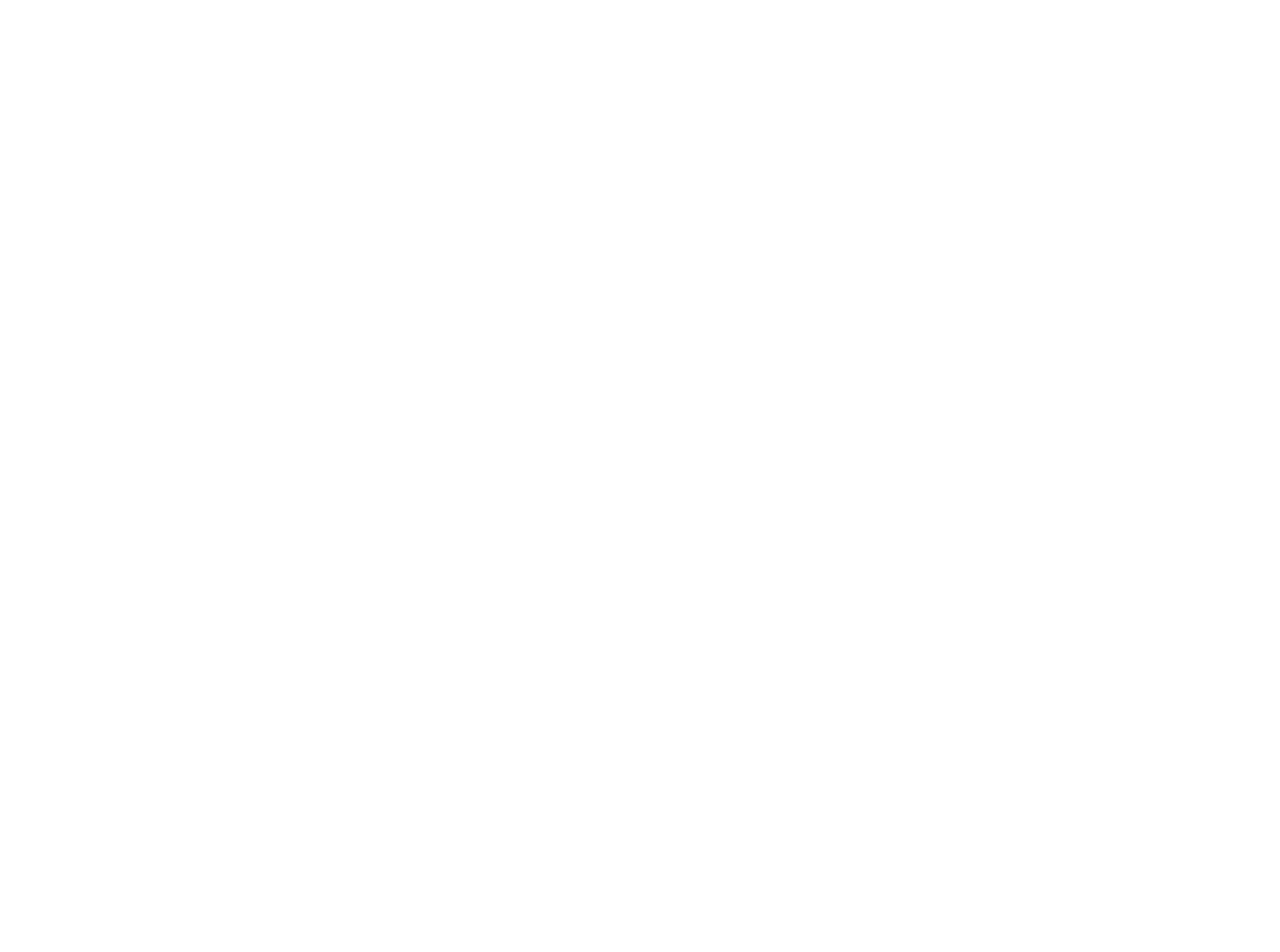
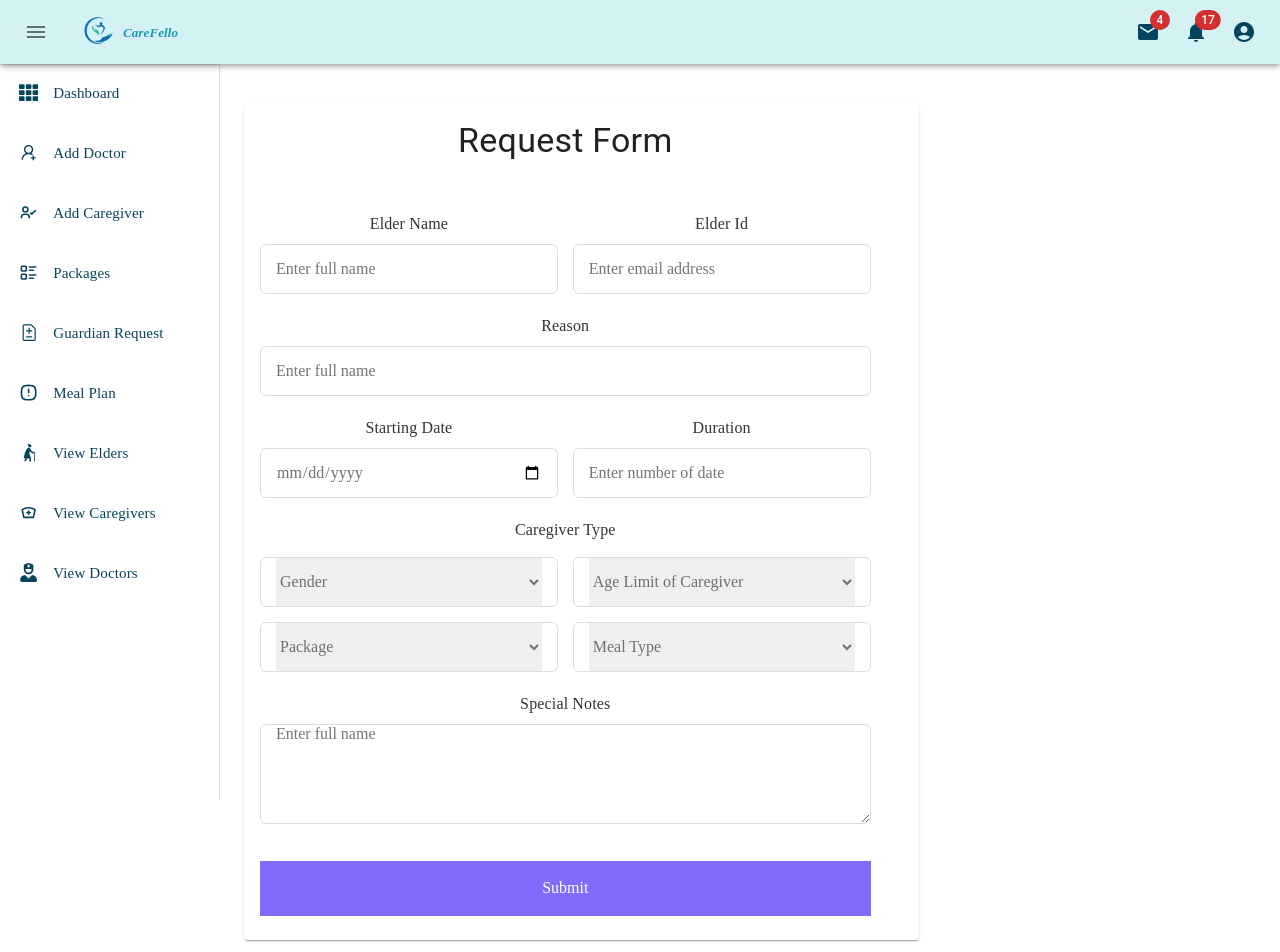
Before and after one commit to CareFello/CareFello, a React (Create React App) app in the folder frontend/: page /SendRequest in a window 1280 px wide. Before the commit this address had no page. Shown: the top 952 px of the page. Before the commit the page ends 800 px from the top, so only its background shows below. Built offline with nearby package versions, Linux system fonts and the light colour scheme.

Commit message:
Create send request page and change styles

```diff
--- a/frontend/src/App.js
+++ b/frontend/src/App.js
@@ -19,6 +19,7 @@
 import MealPlan from './pages/MealPlan';
 import RoomPackage from './pages/RoomPackage';
 import GuardianRequest from './pages/GuardianRequest';
+import SendRequest from './pages/SendRequest';
 
 
 
@@ -44,7 +45,7 @@
           <Route path="/ViewRoomDetails" element={<ViewRoomDetails />} />
           <Route path="/MealPlan" element={<MealPlan />} />
           <Route path="/RoomPackage" element={<RoomPackage />} />
-
+          <Route path="/SendRequest" element={<SendRequest />} />
 
 
           <Route path="/GuardianRequest" element={<GuardianRequest />} />
--- a/frontend/src/components/Sidebar.js
+++ b/frontend/src/components/Sidebar.js
@@ -126,8 +126,8 @@
             icon: <VscRequestChanges />
         },
         {
-            path: "/",
-            name: "Complaints",
+            path: "/MealPlan",
+            name: "Meal Plan",
             icon: <TbAlertSquareRounded />
         },
         {
@@ -136,12 +136,12 @@
             icon: <MdOutlineElderlyWoman />
         },
         {
-            path: "/",
+            path: "/Caregiverlist",
             name: "View Caregivers",
             icon: <TbNurse />
         },
         {
-            path: "/",
+            path: "/SendRequest",
             name: "View Doctors",
             icon: <FaUserNurse />
         },
--- a/frontend/src/pages/Caregiverlist.js
+++ b/frontend/src/pages/Caregiverlist.js
@@ -1,138 +1,138 @@
-import React from "react";
-import 'bootstrap/dist/css/bootstrap.min.css';
-import 'bootstrap/dist/js/bootstrap.bundle.min';
-import Table from 'react-bootstrap/Table';
-import "../styles/Caregiverlist.css"
-import Person from "./../assets/person.jpeg"
-import Navbar from "../components/Navbar";
-import Footer from '../components/HomepageFooter';
-import Sidebar from '../components/Sidebar';
-import * as icon from "react-icons/md";
-const Caregiverlist = () => (
-  <div>
+// import React from "react";
+// import 'bootstrap/dist/css/bootstrap.min.css';
+// import 'bootstrap/dist/js/bootstrap.bundle.min';
+// import Table from 'react-bootstrap/Table';
+// import "../styles/Caregiverlist.css"
+// import Person from "./../assets/person.jpeg"
+// import Navbar from "../components/Navbar";
+// import Footer from '../components/HomepageFooter';
+// import Sidebar from '../components/Sidebar';
+// import * as icon from "react-icons/md";
+// const Caregiverlist = () => (
+//   <div>
 
-    <Navbar />
-    <div className="d-flex gap-4">
-      <div className="sidbar-div">
-        <Sidebar />
-      </div>
+//     <Navbar />
+//     <div className="d-flex gap-4">
+//       <div className="sidbar-div">
+//         <Sidebar />
+//       </div>
 
-      <Table striped bordered hover className="0 table-height">
-        <thead>
-          <tr>
-            <th>#</th>
-            <th>Name</th>
-            <th>Reg No</th>
-            <th>Email</th>
-            <th>Mobile</th>
-            <th>Status</th>
-            <th>Action</th>
-          </tr>
-        </thead>
-        <tbody>
-          <tr>
-            <td>
+//       <Table striped bordered hover className="0 table-height">
+//         <thead>
+//           <tr>
+//             <th>#</th>
+//             <th>Name</th>
+//             <th>Reg No</th>
+//             <th>Email</th>
+//             <th>Mobile</th>
+//             <th>Status</th>
+//             <th>Action</th>
+//           </tr>
+//         </thead>
+//         <tbody>
+//           <tr>
+//             <td>
 
-              <img className="rounded-pill" src={Person} alt="" style={{ width: "39px", height: "40px" }} />
+//               <img className="rounded-pill" src={Person} alt="" style={{ width: "39px", height: "40px" }} />
 
-            </td>
+//             </td>
 
-            <td>Sanath</td>
-            <td>cg-11</td>
-            <td>sanath@gmail.com</td>
-            <td>0771234567</td>
-            <td>Assigned</td>
-            <td>
-              <button
-                style={{
-                  backgroundColor: "transparent",
-                  color: "white",
-                  padding: "3px 3px",
-                  borderRadius: "5px",
-                  cursor: "pointer",
-                  margin: "10px",
-                }}
-                onClick={() => {
-                  console.log("Button clicked!");
-                } }
-              >
-                <icon.MdEdit size="1.5rem" color="black" /> </button>
-              <button
-                style={{
-                  backgroundColor: "transparent",
-                  color: "white",
-                  padding: "3px 5px",
-                  borderRadius: "5px",
-                  cursor: "pointer",
-                  margin: "10px",
-                }}
-                onClick={() => {
-                  console.log("Button clicked!");
-                } }
-              >
-                <icon.MdPersonPin size="1.5rem" color="blue" /> </button>
-              <button
-                style={{
-                  backgroundColor: "transparent",
-                  color: "white",
-                  padding: "3px 5px",
-                  borderRadius: "3px",
-                  cursor: "pointer",
-                  margin: "10px",
-                }}
-                onClick={() => {
-                  console.log("Button clicked!");
-                } }
-              >
-                <icon.MdDelete size="1.5rem" color="red" /> </button>
-            </td>
-          </tr>
-          <tr>
-            <td>
+//             <td>Sanath</td>
+//             <td>cg-11</td>
+//             <td>sanath@gmail.com</td>
+//             <td>0771234567</td>
+//             <td>Assigned</td>
+//             <td>
+//               <button
+//                 style={{
+//                   backgroundColor: "transparent",
+//                   color: "white",
+//                   padding: "3px 3px",
+//                   borderRadius: "5px",
+//                   cursor: "pointer",
+//                   margin: "10px",
+//                 }}
+//                 onClick={() => {
+//                   console.log("Button clicked!");
+//                 } }
+//               >
+//                 <icon.MdEdit size="1.5rem" color="black" /> </button>
+//               <button
+//                 style={{
+//                   backgroundColor: "transparent",
+//                   color: "white",
+//                   padding: "3px 5px",
+//                   borderRadius: "5px",
+//                   cursor: "pointer",
+//                   margin: "10px",
+//                 }}
+//                 onClick={() => {
+//                   console.log("Button clicked!");
+//                 } }
+//               >
+//                 <icon.MdPersonPin size="1.5rem" color="blue" /> </button>
+//               <button
+//                 style={{
+//                   backgroundColor: "transparent",
+//                   color: "white",
+//                   padding: "3px 5px",
+//                   borderRadius: "3px",
+//                   cursor: "pointer",
+//                   margin: "10px",
+//                 }}
+//                 onClick={() => {
+//                   console.log("Button clicked!");
+//                 } }
+//               >
+//                 <icon.MdDelete size="1.5rem" color="red" /> </button>
+//             </td>
+//           </tr>
+//           <tr>
+//             <td>
 
-              <img className="rounded-circle" src={Person} alt="" style={{ width: "39px", height: "40px" }} />
+//               <img className="rounded-circle" src={Person} alt="" style={{ width: "39px", height: "40px" }} />
 
-            </td>
+//             </td>
 
-            <td>Sanath</td>
-            <td>cg-11</td>
-            <td>sanath@gmail.com</td>
-            <td>0771234567</td>
-            <td>unassigned</td>
-            <td></td>
-          </tr>
-          <tr>
-            <td>
+//             <td>Sanath</td>
+//             <td>cg-11</td>
+//             <td>sanath@gmail.com</td>
+//             <td>0771234567</td>
+//             <td>unassigned</td>
+//             <td></td>
+//           </tr>
+//           <tr>
+//             <td>
 
-              <img className="rounded-circle" src={Person} alt="" style={{ width: "39px", height: "40px" }} />
+//               <img className="rounded-circle" src={Person} alt="" style={{ width: "39px", height: "40px" }} />
 
-            </td>
+//             </td>
 
-            <td>Sanath</td>
-            <td>cg-11</td>
-            <td>sanath@gmail.com</td>
-            <td>0771234567</td>
-            <td>Assigned</td>
-            <td></td>
-          </tr>
-          <tr>
-            <td>
-              <img className="rounded-circle" src={Person} alt="" style={{ width: "39px", height: "40px" }} />
-            </td>
-            <td>Sanath</td>
-            <td>cg-11</td>
-            <td>sanath@gmail.com</td>
-            <td>0771234567</td>
-            <td>unassigned</td>
-            <td></td>
-          </tr>
-        </tbody>
-      </Table>
-    </div>
-    <div className='contactus'>
-      <Footer />
-    </div>
-  </div>
-)
+//             <td>Sanath</td>
+//             <td>cg-11</td>
+//             <td>sanath@gmail.com</td>
+//             <td>0771234567</td>
+//             <td>Assigned</td>
+//             <td></td>
+//           </tr>
+//           <tr>
+//             <td>
+//               <img className="rounded-circle" src={Person} alt="" style={{ width: "39px", height: "40px" }} />
+//             </td>
+//             <td>Sanath</td>
+//             <td>cg-11</td>
+//             <td>sanath@gmail.com</td>
+//             <td>0771234567</td>
+//             <td>unassigned</td>
+//             <td></td>
+//           </tr>
+//         </tbody>
+//       </Table>
+//     </div>
+//     <div className='contactus'>
+//       <Footer />
+//     </div>
+//   </div>
+// )
 
-export default Caregiverlist;
+// export default Caregiverlist;
--- /dev/null
+++ b/frontend/src/pages/SendRequest.js
@@ -0,0 +1,133 @@
+import React from 'react'
+import Sidebar from '../components/Sidebar'
+import Header from '../components/Header'
+import { Box } from '@mui/material'
+import Grid from '@mui/material/Grid'
+import Stack from '@mui/material/Stack';
+import { styled } from '@mui/material/styles';
+import Card from '@mui/material/Card';
+import CardHeader from '@mui/material/CardHeader';
+import CardMedia from '@mui/material/CardMedia';
+import CardContent from '@mui/material/CardContent';
+import TextField from '@mui/material/TextField';
+import Visibility from '@mui/icons-material/Visibility';
+import VisibilityOff from '@mui/icons-material/VisibilityOff';
+import IconButton from '@mui/material/IconButton';
+import Input from '@mui/material/Input';
+import FilledInput from '@mui/material/FilledInput';
+import OutlinedInput from '@mui/material/OutlinedInput';
+import InputLabel from '@mui/material/InputLabel';
+import InputAdornment from '@mui/material/InputAdornment';
+import FormHelperText from '@mui/material/FormHelperText';
+import FormControl from '@mui/material/FormControl';
+import Button from '@mui/material/Button';
+import Typography from '@mui/material/Typography';
+import "../styles/form.css"
+
+function SendRequest() {
+    return (
+        <div>
+            <Header />
+            <Box height={80} />
+            <Box sx={{ display: 'flex' }}>
+                <Sidebar />
+                <Box component="main" sx={{ flexGrow: 1, p: 3 }} >
+                    <Grid container spacing={0} >
+                        <Grid item xs={8} >
+                            <Stack spacing={9} direction={'row'}>
+                                <Card sx={{ display: 'flex', minWidth: 100 + "%", height: 100 + "%" }}>
+                                    <Box sx={{ display: 'flex', flexDirection: 'column' }}>
+                                        <CardContent sx={{ flex: '1 0 auto' }}>
+                                            <Typography component="div" variant="h4">
+                                                Request Form
+                                            </Typography>
+                                            <form action="#" className="form">
+                                                <div className="column">
+                                                    <div className="input-box">
+                                                        <label>Elder Name</label>
+                                                        <input type="text" placeholder="Enter full name" required />
+                                                    </div>
+                                                    <div className="input-box">
+                                                        <label>Elder Id</label>
+                                                        <input type="text" placeholder="Enter email address" required />
+                                                    </div>
+                                                </div>
+                                                <div className="input-box">
+                                                    <label>Reason</label>
+                                                    <input type="text" placeholder="Enter full name" required />
+                                                </div>
+                                                <div className="column">
+                                                    <div className="input-box">
+                                                        <label>Starting Date</label>
+                                                        <input type="date" placeholder="Enter phone number" required />
+                                                    </div>
+                                                    <div className="input-box">
+                                                        <label>Duration</label>
+                                                        <input type="number" placeholder="Enter number of date" required />
+                                                    </div>
+                                                </div>
+
+                                                <div className="input-box address">
+                                                    <label>Caregiver Type</label>
+                                                    <div className="column">
+                                                        <div className="select-box">
+                                                            <select>
+                                                                <option hidden>Gender</option>
+                                                                <option>Male</option>
+                                                                <option>Female</option>
+                                                                <option>Any</option>
+                                                            </select>
+                                                        </div>
+                                                        <div className="select-box">
+                                                            <select>
+                                                                <option hidden>Age Limit of Caregiver</option>
+                                                                <option>30-40</option>
+                                                                <option>40-50</option>
+                                                                <option>50-60</option>
+                                                                <option>Any</option>
+                                                            </select>
+                                                        </div>
+
+                                                    </div>
+                                                    <div className="column">
+                                                        <div className="select-box">
+                                                            <select>
+                                                                <option hidden>Package</option>
+                                                                <option>Basic</option>
+                                                                <option>Classic</option>
+                                                                <option>Luxury</option>
+                                                            </select>
+                                                        </div>
+                                                        <div className="select-box">
+                                                            <select>
+                                                                <option hidden>Meal Type</option>
+                                                                <option>Basic</option>
+                                                                <option>Diabetic Free</option>
+                                                                <option>Cholestrol Free</option>
+                                                                <option>Veg Only</option>
+                                                            </select>
+                                                        </div>
+                                                    </div>
+                                                </div>
+                                                <div className="input-box">
+                                                    <label>Special Notes</label>
+                                                    <textarea type="text" placeholder="Enter full name" required />
+                                                </div>
+                                                <button>Submit</button>
+                                            </form>
+                                        </CardContent>
+                                        <Box sx={{ display: 'flex', alignItems: 'center', pl: 1, pb: 1 }}>
+
+                                        </Box>
+                                    </Box>
+                                </Card>
+                            </Stack>
+                        </Grid>
+                    </Grid>
+                </Box>
+            </Box>
+        </div>
+    )
+}
+
+export default SendRequest
--- a/frontend/src/styles/form.css
+++ b/frontend/src/styles/form.css
@@ -5,24 +5,6 @@
 .form .input-box {
     width: 100%;
     margin-top: 20px;
-}
-
-textarea {
-    width: 100%;
-    margin-top: 20px;
-}
-
-.form :where(textarea) {
-    position: relative;
-    height: 100px;
-    width: 100%;
-    outline: none;
-    font-size: 1rem;
-    color: #707070;
-    margin-top: 8px;
-    border: 1px solid #ddd;
-    border-radius: 6px;
-    padding: 0 15px;
 }
 
 .input-box label {
@@ -97,3 +79,49 @@
     color: #707070;
     font-size: 1rem;
 }
+
+.form button {
+    height: 55px;
+    width: 100%;
+    color: #fff;
+    font-size: 1rem;
+    font-weight: 400;
+    margin-top: 30px;
+    border: none;
+    cursor: pointer;
+    transition: all 0.2s ease;
+    background: rgb(130, 106, 251);
+}
+
+.form button:hover {
+    background: rgb(88, 56, 250);
+}
+
+/*Responsive*/
+@media screen and (max-width: 750px) {
+    .form .column {
+        flex-wrap: wrap;
+    }
+
+    .form :where(.gender-option, .gender) {
+        row-gap: 15px;
+    }
+}
+
+textarea {
+    width: 100%;
+    margin-top: 20px;
+}
+
+.form :where(textarea) {
+    position: relative;
+    height: 100px;
+    width: 100%;
+    outline: none;
+    font-size: 1rem;
+    color: #707070;
+    margin-top: 8px;
+    border: 1px solid #ddd;
+    border-radius: 6px;
+    padding: 0 15px;
+}
```
Also changed, not shown: frontend/src/pages/ManagerDashboard.js (+9 -9 lines).
